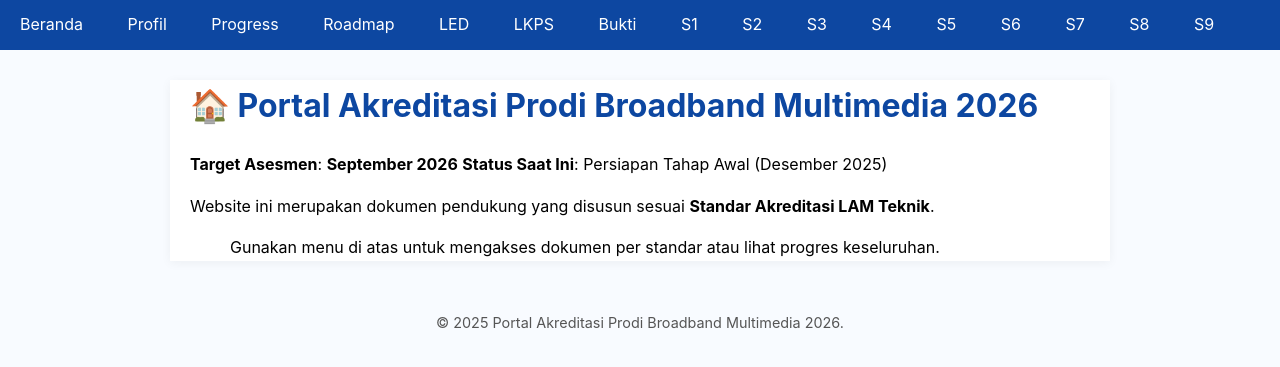
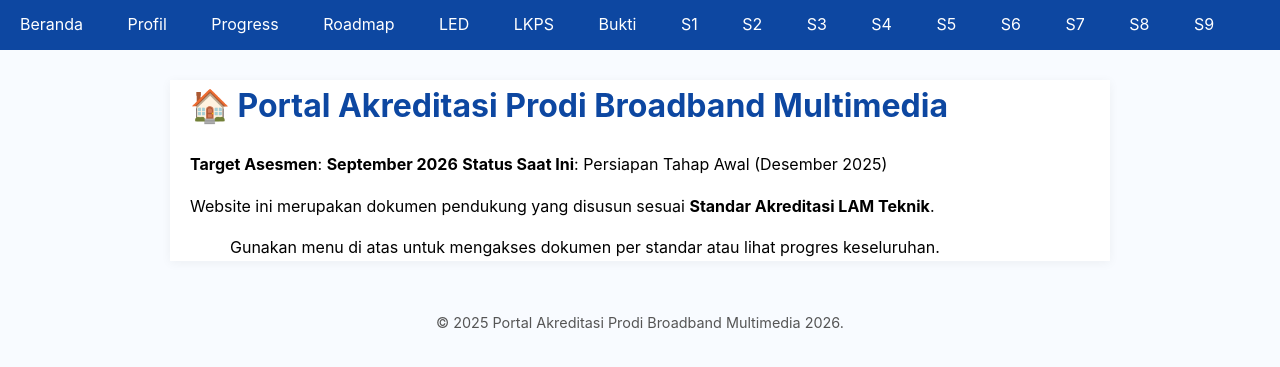
Before and after one commit to portal-psbm/aksi26, a Jekyll site: the page built from index.md, in a window 1280 px wide. Shown: the top 367 px of the page. Built offline with Jekyll 4.4.1, drawn with Linux system fonts in a browser that asks for light colours.

Commit message:
Update index.md

```diff
--- a/index.md
+++ b/index.md
@@ -4,7 +4,7 @@ title: Beranda
 permalink: /
 ---
 
-# 🏠 Portal Akreditasi Prodi Broadband Multimedia 2026
+# 🏠 Portal Akreditasi Prodi Broadband Multimedia
 
 **Target Asesmen**: **September 2026**
 **Status Saat Ini**: Persiapan Tahap Awal (Desember 2025)
```
